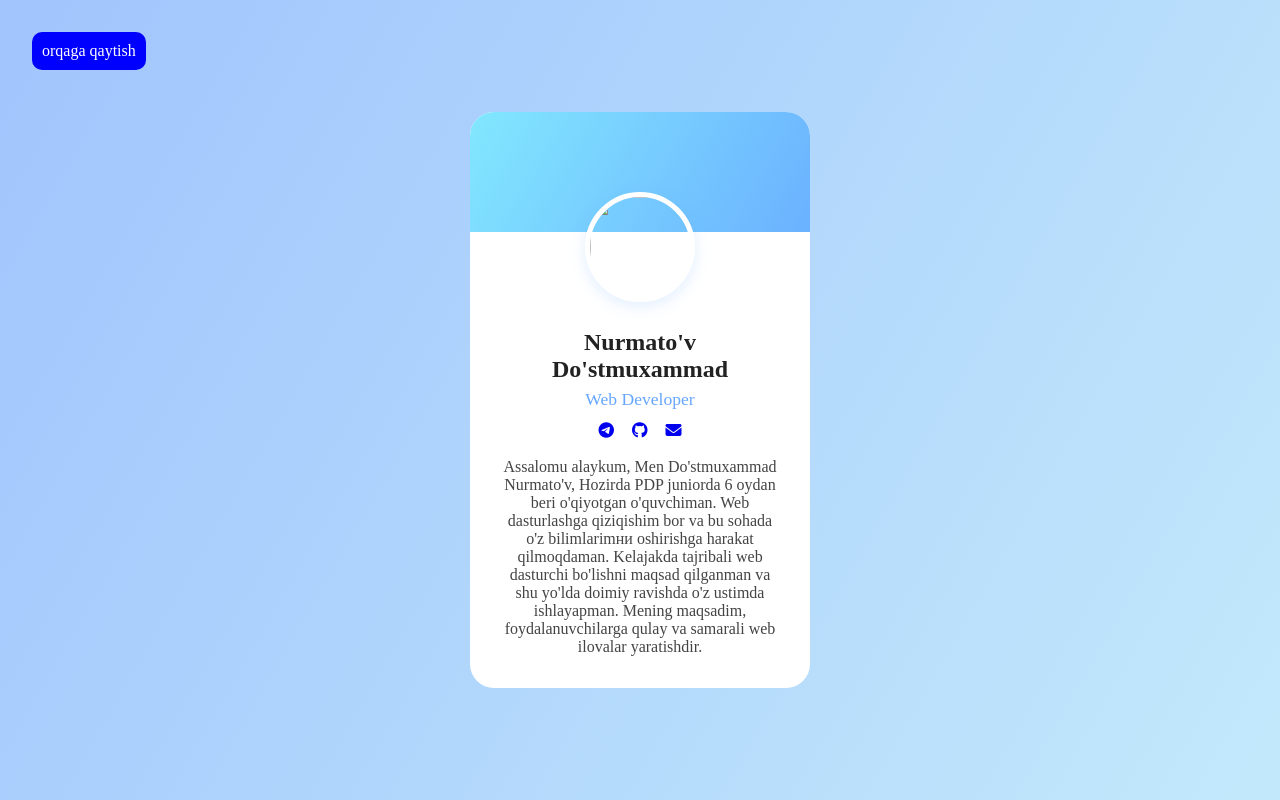
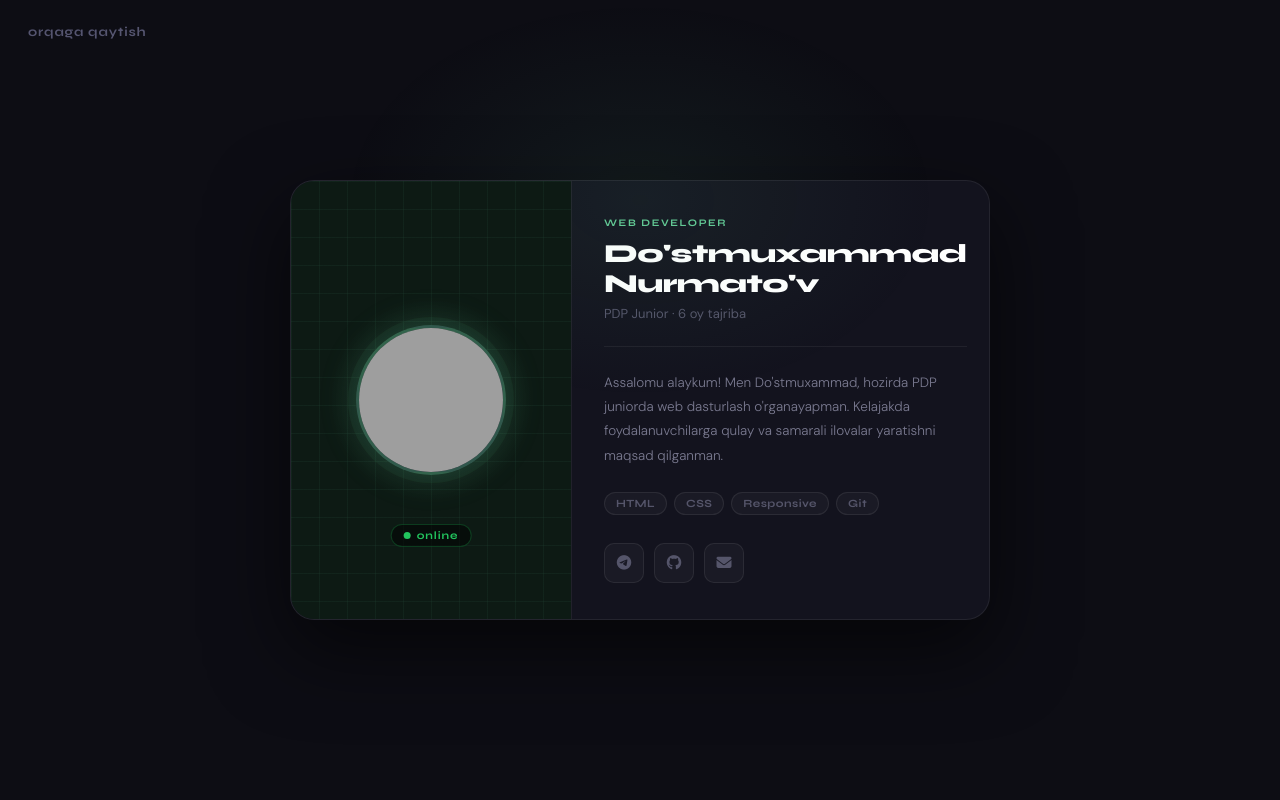
Before and after one commit to kenzooken/travel-web-site, a plain HTML site: page profil.html in a window 1280 px wide. Drawn offline with Linux system fonts and the light colour scheme; grey boxes are pictures that could not be loaded.

Commit message:
first commit

```diff
--- a/profil.css
+++ b/profil.css
@@ -1,119 +1,307 @@
-*{
+ * {
+ 	box-sizing: border-box;
+ 	margin: 0;
  	padding: 0;
-    margin: 0;
-    box-sizing: border-box;
  }
+
+ body {
+ 	min-height: 100vh;
+ 	background: #0d0d14;
+ 	display: flex;
+ 	align-items: center;
+ 	justify-content: center;
+ 	font-family: 'DM Sans', sans-serif;
+ 	padding: 40px 20px;
+ }
+
+ body::before {
+ 	content: '';
+ 	position: fixed;
+ 	top: 0;
+ 	left: 50%;
+ 	transform: translateX(-50%);
+ 	width: 600px;
+ 	height: 400px;
+ 	background: radial-gradient(ellipse, rgba(99, 202, 150, 0.07) 0%, transparent 70%);
+ 	pointer-events: none;
+ }
+
  .back {
  	position: fixed;
-	top: 32px;
-	left: 32px;
-	color: #fff;
-	padding: 10px 22px;
-	border-radius: 30px;
+ 	top: 24px;
+ 	left: 28px;
+ 	font-family: 'Syne', sans-serif;
+ 	font-size: 13px;
+ 	color: #555570;
  	text-decoration: none;
-	z-index: 100;
+ 	letter-spacing: 0.06em;
+ 	transition: color 0.2s;
+ 	display: flex;
+ 	align-items: center;
+ 	gap: 6px;
+ }
+
+ .back:hover {
+ 	color: #63ca96;
+ }
+
+ .back:hover .arrow {
+ 	transform: translateX(-4px);
+ }
+
+ .arrow {
  	display: inline-block;
+ 	transition: transform 0.2s;
  }
-body {
-	background: linear-gradient(120deg, #a1c4fd 0%, #c2e9fb 100%);
-    height: 100vh;
-	margin: 0;
+
+ .card {
+ 	display: flex;
+ 	width: 100%;
+ 	max-width: 700px;
+ 	background: #13131e;
+ 	border: 1px solid rgba(255, 255, 255, 0.07);
+ 	border-radius: 24px;
+ 	overflow: hidden;
+ 	box-shadow: 0 30px 80px rgba(0, 0, 0, 0.6);
+ }
+
+ .left {
+ 	width: 280px;
+ 	flex-shrink: 0;
+ 	position: relative;
+ 	background: #0d1a14;
+ 	overflow: hidden;
+ }
+ .left::before {
+ 	content: '';
+ 	position: absolute;
+ 	inset: 0;
+ 	background-image:
+ 		linear-gradient(rgba(99, 202, 150, 0.06) 1px, transparent 1px),
+ 		linear-gradient(90deg, rgba(99, 202, 150, 0.06) 1px, transparent 1px);
+ 	background-size: 28px 28px;
+ 	z-index: 0;
+ }
+
+ .left::after {
+ 	content: '';
+ 	position: absolute;
+ 	top: 50%;
+ 	left: 50%;
+ 	transform: translate(-50%, -50%);
+ 	width: 220px;
+ 	height: 220px;
+ 	background: radial-gradient(circle, rgba(99, 202, 150, 0.18) 0%, transparent 65%);
+ 	z-index: 0;
+ }
+
+ .avatar-box {
+ 	position: relative;
+ 	z-index: 1;
+ 	width: 100%;
+ 	height: 100%;
+ 	min-height: 320px;
  	display: flex;
  	align-items: center;
  	justify-content: center;
  }
 
-.container {
+ .avatar {
+ 	width: 150px;
+ 	height: 150px;
+ 	border-radius: 50%;
+ 	border: 3px solid rgba(99, 202, 150, 0.35);
+ 	background: linear-gradient(145deg, #1a2f24, #151525);
  	display: flex;
  	align-items: center;
  	justify-content: center;
-	min-height: 100vh;
+ 	font-family: 'Syne', sans-serif;
+ 	font-size: 44px;
+ 	font-weight: 800;
+ 	color: #63ca96;
+ 	overflow: hidden;
+ 	box-shadow: 0 0 40px rgba(99, 202, 150, 0.15), 0 0 0 8px rgba(99, 202, 150, 0.05);
  }
 
-.profile-card {
-	position: relative;
-	background: #fff;
-	border-radius: 24px;
-	padding: 2.5rem 2rem 2rem 2rem;
-	width: 340px;
-	text-align: center;
-	overflow: hidden;
-
-}
-.profile-card:hover {
-	box-shadow: 0 16px 48px rgba(31, 38, 135, 0.3);
+ .avatar img {
+ 	width: 100%;
+ 	height: 100%;
+ 	object-fit: cover;
  }
 
-.profile-bg {
+ .online {
  	position: absolute;
-	top: -60px;
+ 	bottom: 72px;
  	left: 50%;
  	transform: translateX(-50%);
-	width: 150%;
-	height: 180px;
-	background: linear-gradient(120deg, #89f7fe 0%, #66a6ff 100%);
-	z-index: 0;
+ 	display: flex;
+ 	align-items: center;
+ 	gap: 6px;
+ 	background: rgba(0, 0, 0, 0.5);
+ 	border: 1px solid rgba(34, 197, 94, 0.25);
+ 	border-radius: 20px;
+ 	padding: 4px 12px;
+ 	font-size: 11px;
+ 	font-family: 'Syne', sans-serif;
+ 	font-weight: 700;
+ 	letter-spacing: 0.08em;
+ 	color: #22c55e;
+ 	white-space: nowrap;
  }
 
-.profile-img {
+ .dot {
+ 	width: 7px;
+ 	height: 7px;
+ 	background: #22c55e;
+ 	border-radius: 50%;
+ 	animation: blink 2s ease-in-out infinite;
+ }
+
+
+ .right {
+ 	flex: 1;
+ 	padding: 36px 32px;
+ 	display: flex;
+ 	flex-direction: column;
+ 	justify-content: center;
+ 	border-left: 1px solid rgba(255, 255, 255, 0.06);
+ }
+
+ .tag {
+ 	font-family: 'Syne', sans-serif;
+ 	font-size: 10px;
+ 	font-weight: 700;
+ 	letter-spacing: 0.16em;
+ 	text-transform: uppercase;
+ 	color: #63ca96;
+ 	margin-bottom: 10px;
+ }
+
+ .name {
+ 	font-family: 'Syne', sans-serif;
+ 	font-size: 26px;
+ 	font-weight: 800;
+ 	color: #fff;
+ 	letter-spacing: -0.02em;
+ 	line-height: 1.15;
+ 	margin-bottom: 6px;
+ }
+
+ .role {
+ 	font-size: 13px;
+ 	color: #55556a;
+ 	font-weight: 400;
+ 	margin-bottom: 24px;
+ }
+
+ .divider {
+ 	height: 1px;
+ 	background: rgba(255, 255, 255, 0.06);
+ 	margin-bottom: 24px;
+ }
+
+ .bio {
+ 	font-size: 13.5px;
+ 	line-height: 1.8;
+ 	color: #7a7a90;
+ 	font-weight: 300;
+ 	margin-bottom: 24px;
+ }
+
+ .skills {
+ 	display: flex;
+ 	flex-wrap: wrap;
+ 	gap: 7px;
+ 	margin-bottom: 28px;
+ }
+
+ .chip {
+ 	font-size: 11px;
+ 	font-family: 'Syne', sans-serif;
+ 	font-weight: 700;
+ 	padding: 4px 11px;
+ 	border-radius: 20px;
+ 	border: 1px solid rgba(255, 255, 255, 0.08);
+ 	color: #55556a;
+ 	background: rgba(255, 255, 255, 0.03);
+ 	letter-spacing: 0.04em;
+ 	transition: all 0.2s;
+ 	cursor: default;
+ }
+
+ .chip:hover {
+ 	border-color: rgba(99, 202, 150, 0.3);
+ 	color: #63ca96;
+ 	background: rgba(99, 202, 150, 0.06);
+ }
+
+ .socials {
+ 	display: flex;
+ 	gap: 10px;
+ }
+
+ .s-btn {
+ 	width: 40px;
+ 	height: 40px;
+ 	border-radius: 10px;
+ 	border: 1px solid rgba(255, 255, 255, 0.08);
+ 	background: rgba(255, 255, 255, 0.03);
+ 	color: #55556a;
+ 	font-size: 15px;
+ 	display: flex;
+ 	align-items: center;
+ 	justify-content: center;
+ 	text-decoration: none;
+ 	transition: all 0.2s;
+ }
+
+ .s-btn:hover {
+ 	transform: translateY(-3px);
+ }
+
+ .s-btn.tg:hover {
+ 	color: #29aae2;
+ 	border-color: rgba(41, 170, 226, 0.3);
+ 	background: rgba(41, 170, 226, 0.08);
+ }
+
+ .s-btn.gh:hover {
+ 	color: #e8e8f0;
+ 	border-color: rgba(232, 232, 240, 0.2);
+ 	background: rgba(232, 232, 240, 0.05);
+ }
+
+ .s-btn.em:hover {
+ 	color: #fbbf24;
+ 	border-color: rgba(251, 191, 36, 0.3);
+ 	background: rgba(251, 191, 36, 0.07);
+ }
+
+ @media (max-width: 600px) {
+ 	.card {
+ 		flex-direction: column;
+ 	}
+
+ 	.left {
+ 		width: 100%;
+ 		min-height: 240px;
+ 	}
+
+ 	.avatar {
  		width: 110px;
  		height: 110px;
-	object-fit: cover;
-	border-radius: 50%;
-	border: 5px solid #fff;
-	margin-top: 40px;
-	box-shadow: 0 4px 16px  rgba(107, 168, 255, 0.2);
-	position: relative;
-	z-index: 1;
+ 		font-size: 34px;
  	}
 
-.profile-name {
-	margin: 18px 0 6px 0;
-	font-size: 1.5rem;
-	font-weight: 700;
-	color: #222;
-	z-index: 1;
-	position: relative;
+ 	.online {
+ 		bottom: 24px;
  	}
 
-.profile-role {
-	color: #66a6ff;
-	font-size: 1.1rem;
-	margin-bottom: 12px;
-	z-index: 1;
-	position: relative;
+ 	.right {
+ 		padding: 24px 20px;
  	}
 
-.profile-socials {
-	margin: 12px 0 18px 0;
-	display: flex;
-	justify-content: center;
-	gap: 18px;
-	z-index: 1;
-	position: relative;
+ 	.name {
+ 		font-size: 22px;
  	}
-.profile-socials a img {
-	width: 28px;
-	height: 28px;
  }
-.profile-socials a:hover img {
-	filter: none;
-}
-
-.profile-desc {
-	color: #444;
-	font-size: 1rem;
-	margin-top: 8px;
-	z-index: 1;
-	position: relative;
-}
-.back{
-    color: white;
-    background: blue;
-    padding: 10px;
-    text-decoration: none;
-    border-radius: 10px;
-}
-.back:hover{
-background: rgb(1, 1, 176);
-}
--- a/profil.html
+++ b/profil.html
@@ -1,36 +1,69 @@
 <!DOCTYPE html>
-<html lang="en">
+<html lang="uz">
 
 <head>
     <meta charset="UTF-8">
     <meta name="viewport" content="width=device-width, initial-scale=1.0">
-    <title>Document</title>
+    <title>Do'stmuxammad Nurmato'v</title>
+    <link rel="preconnect" href="https://fonts.googleapis.com">
+    <link href="https://fonts.googleapis.com/css2?family=Syne:wght@700;800&family=DM+Sans:wght@300;400;500&display=swap"
+        rel="stylesheet">
+    <link rel="stylesheet" href="https://cdnjs.cloudflare.com/ajax/libs/font-awesome/6.5.1/css/all.min.css">
     <link rel="stylesheet" href="profil.css">
 </head>
-<link rel="stylesheet" href="https://cdnjs.cloudflare.com/ajax/libs/font-awesome/6.5.1/css/all.min.css">
 
 <body>
-    <a href="welcome.html" class="back">orqaga qaytish</a>
-    <div class="container">
 
-        <div class="profile-card">
-            <div class="profile-bg"></div>
-            <img class="profile-img" src="" alt="">
-            <h2 class="profile-name">Nurmato'v Do'stmuxammad</h2>
-            <p class="profile-role">Web Developer</p>
-            <div class="profile-socials">
-                <a href="https://t.me/imthebestone01"><i class="fa-brands fa-telegram"></i></a>
-                <a href="https://github.com/kenzooken?tab=overview&from=2026-05-01&to=2026-05-04"><i
-                        class="fa-brands fa-github"></i></a>
-                <a href="mailto:noteamakk@gmail.com"><i class="fa-solid fa-envelope"></i></a>
-            </div>
-            <div class="profile-desc">
-                <p>
-                    Assalomu alaykum, Men Do'stmuxammad Nurmato'v, Hozirda PDP juniorda 6 oydan beri o'qiyotgan o'quvchiman. Web dasturlashga qiziqishim bor va bu sohada o'z bilimlarimни oshirishga harakat qilmoqdaman. Kelajakda tajribali web dasturchi bo'lishni maqsad qilganman va shu yo'lda doimiy ravishda o'z ustimda ishlayapman. Mening maqsadim, foydalanuvchilarga qulay va samarali web ilovalar yaratishdir.
-                </p>
+    <a href="welcome.html" class="back">
+        orqaga qaytish
+    </a>
+
+    <div class="card">
+
+        <div class="left">
+            <div class="avatar-box">
+                <div class="avatar">
+                    <img src="https://encrypted-tbn0.gstatic.com/images?q=tbn:ANd9GcSAUj2aXn4XZLV703G5UhvYrrnxgCA5L7QHlw&s"
+                        alt="">
+                </div>
+                <div class="online"><span class="dot"></span>online</div>
             </div>
         </div>
+
+        <div class="right">
+            <p class="tag">Web Developer</p>
+            <h1 class="name">Do'stmuxammad<br>Nurmato'v</h1>
+            <p class="role">PDP Junior · 6 oy tajriba</p>
+
+            <div class="divider"></div>
+
+            <p class="bio">
+                Assalomu alaykum! Men Do'stmuxammad, hozirda PDP juniorda web dasturlash o'rganayapman.
+                Kelajakda foydalanuvchilarga qulay va samarali ilovalar yaratishni maqsad qilganman.
+            </p>
+
+            <div class="skills">
+                <span class="chip">HTML</span>
+                <span class="chip">CSS</span>
+                <span class="chip">Responsive</span>
+                <span class="chip">Git</span>
+            </div>
+
+            <div class="socials">
+                <a class="s-btn tg" href="https://t.me/imthebestone01" target="_blank" title="Telegram">
+                    <i class="fa-brands fa-telegram"></i>
+                </a>
+                <a class="s-btn gh" href="https://github.com/kenzooken" target="_blank" title="GitHub">
+                    <i class="fa-brands fa-github"></i>
+                </a>
+                <a class="s-btn em" href="mailto:noteamakk@gmail.com" title="Email">
+                    <i class="fa-solid fa-envelope"></i>
+                </a>
+            </div>
+        </div>
+
     </div>
+
 </body>
 
 </html>
--- a/style.css
+++ b/style.css
@@ -101,7 +101,6 @@ body {
 .hero-bg {
     position: absolute;
     inset: 0;
-    background: linear-gradient(120deg, #e8f5ee 60%, #ffecd2 100%);
     background-size: 200% 200%;
     animation: heroGradient 8s ease-in-out infinite alternate;
     z-index: 1;
```
Lines whose indentation alone changed are shown as unchanged.
